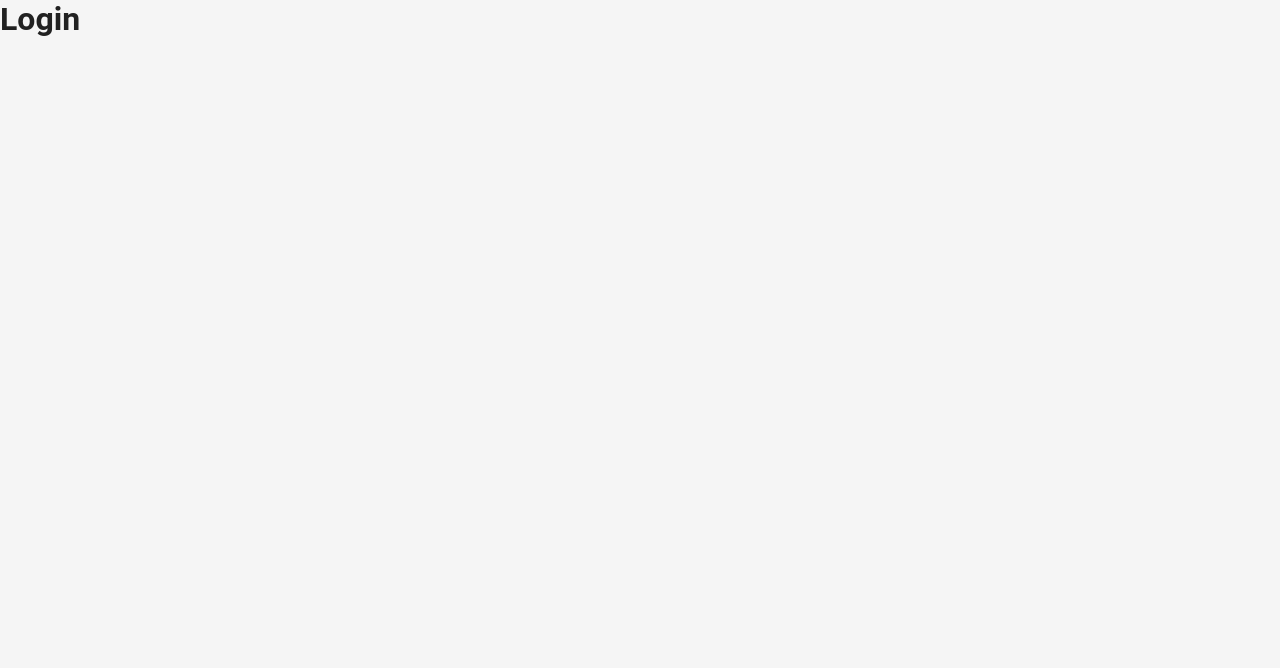
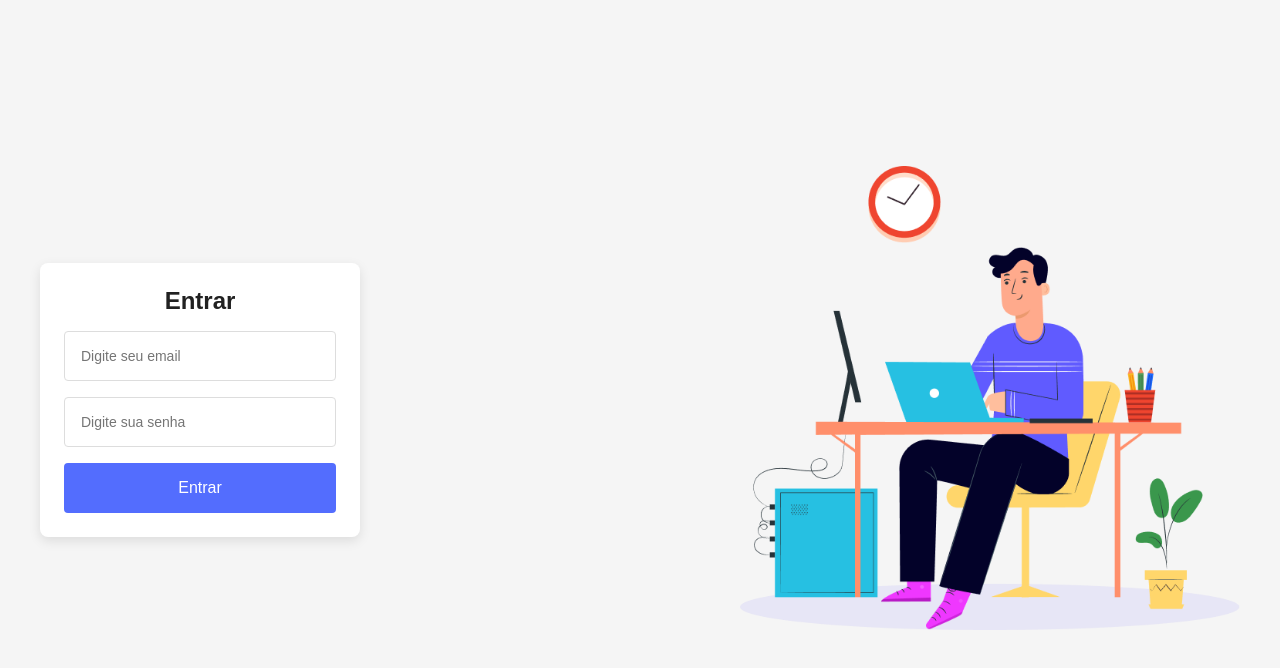
Before and after one commit to danielcoosta1/saasconsultas, a React (Vite) app: page /login in a window 1280 px wide. Shown: the top 668 px of the page. Built offline with nearby package versions, Linux system fonts and the light colour scheme.

Commit message:
Estrutura inicial do login -  formulario e foto

```diff
--- a/src/pages/Login/index.jsx
+++ b/src/pages/Login/index.jsx
@@ -1,8 +1,59 @@
-// src/pages/Login/index.jsx
-import React from 'react';
+
+import {
+  ContainerPrincipal,
+  Form,
+  Input,
+  Button,
+  Title,
+  ContainerForm,
+  ContainerFoto,
+} from "./style";
+
+
+import loginImg from "../../assets/login.png"
+import { useState } from "react";
 
 const Login = () => {
-  return <h1>Login</h1>;
+  const [email, setEmail] = useState("");
+  const [senha, setSenha] = useState("");
+  const [erro, setErro] = useState("");
+
+  const handleSubmit = (e) => {
+    e.preventDefault();
+    if (!email || !senha) {
+      setErro("Por favor, preencha todos os campos.");
+      return;
+    }
+    // Aqui você integrará com seu endpoint de login futuramente.
+    console.log("Tentando logar com:", { email, senha });
+  };
+
+  return (
+    <ContainerPrincipal>
+      <ContainerForm>
+        <Form onSubmit={handleSubmit}>
+          <Title>Entrar</Title>
+          {erro && <p style={{ color: "red" }}>{erro}</p>}
+          <Input
+            type="email"
+            placeholder="Digite seu email"
+            value={email}
+            onChange={(e) => setEmail(e.target.value)}
+          />
+          <Input
+            type="password"
+            placeholder="Digite sua senha"
+            value={senha}
+            onChange={(e) => setSenha(e.target.value)}
+          />
+          <Button type="submit">Entrar</Button>
+        </Form>
+      </ContainerForm>
+      <ContainerFoto>
+        <img src={loginImg} />
+      </ContainerFoto>
+    </ContainerPrincipal>
+  );
 };
 
 export default Login;
--- /dev/null
+++ b/src/pages/Login/style.js
@@ -0,0 +1,64 @@
+import styled from "styled-components";
+
+export const ContainerPrincipal = styled.section`
+  display: flex;
+  margin: 0 auto;
+  max-width: 75rem;
+  min-height: 100vh;
+  align-items: center;
+  justify-content: space-between;
+  background-color: ${({ theme }) => theme.colors.background};
+`;
+
+export const ContainerForm = styled.div`
+
+  display: flex;
+  flex-direction: column;
+  align-items: center;
+`;
+
+export const ContainerFoto = styled.div`
+  img {
+    width: 100%;
+    max-width: 500px;
+  }
+`;
+
+export const Form = styled.form`
+  background: #fff;
+  padding: ${({ theme }) => theme.spacing.large};
+  border-radius: 8px;
+  box-shadow: 0 4px 12px rgba(0, 0, 0, 0.1);
+  width: 320px;
+  display: flex;
+  flex-direction: column;
+  gap: ${({ theme }) => theme.spacing.medium};
+`;
+
+export const Title = styled.h2`
+  font-family: ${({ theme }) => theme.fonts.heading};
+  color: ${({ theme }) => theme.colors.text};
+  text-align: center;
+`;
+
+export const Input = styled.input`
+  padding: ${({ theme }) => theme.spacing.medium};
+  border: 1px solid #ddd;
+  border-radius: 4px;
+  font-size: 14px;
+`;
+
+export const Button = styled.button`
+  padding: ${({ theme }) => theme.spacing.medium};
+  background-color: ${({ theme }) => theme.colors.primary};
+  color: #fff;
+  border: none;
+  border-radius: 4px;
+  cursor: pointer;
+  font-size: 16px;
+  transition: background-color 0.3s ease;
+
+  &:hover {
+    background-color: ${({ theme }) => theme.colors.secondary};
+  }
+`;
```
Also changed, not shown: src/assets/login.png (added).
